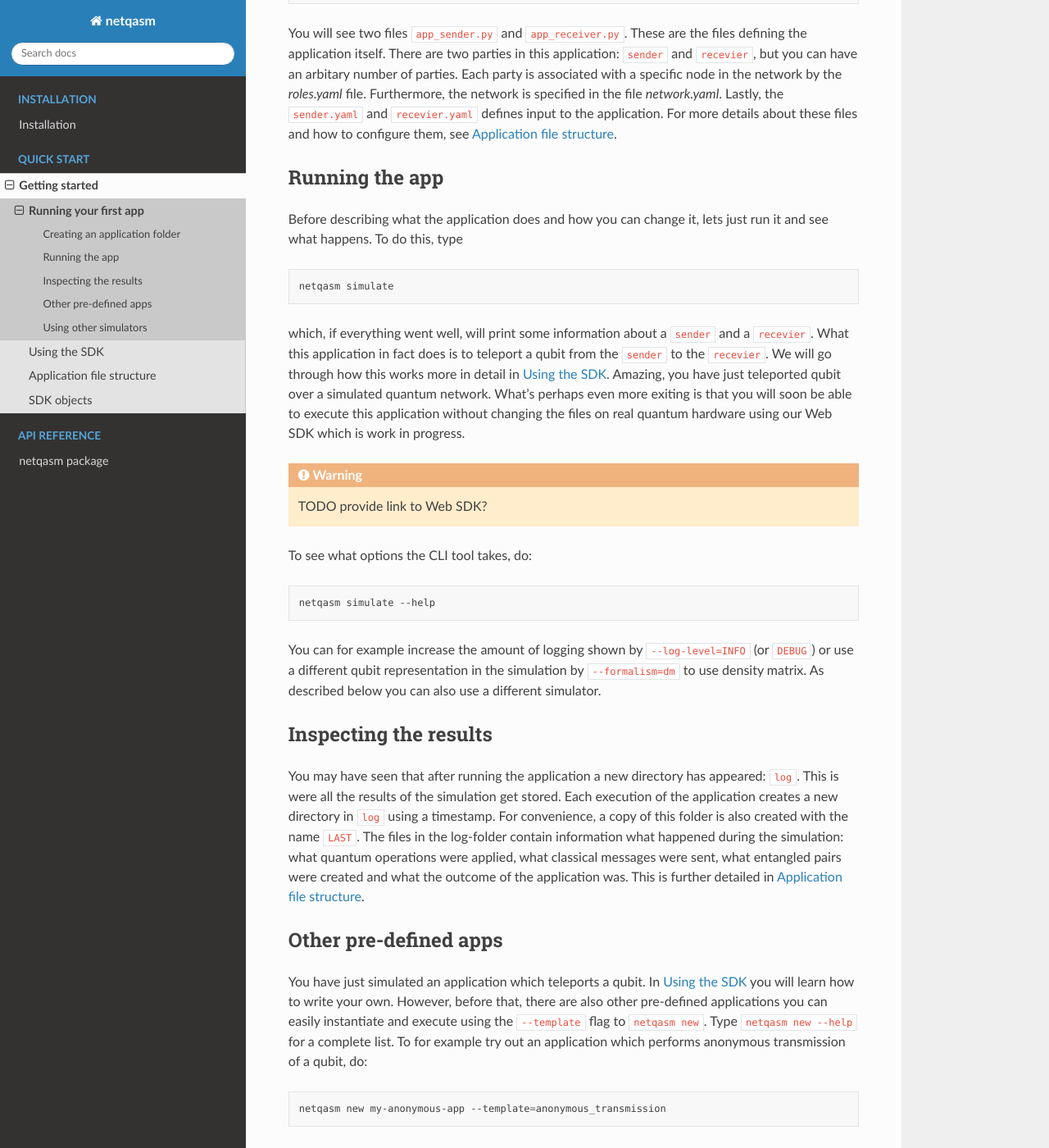
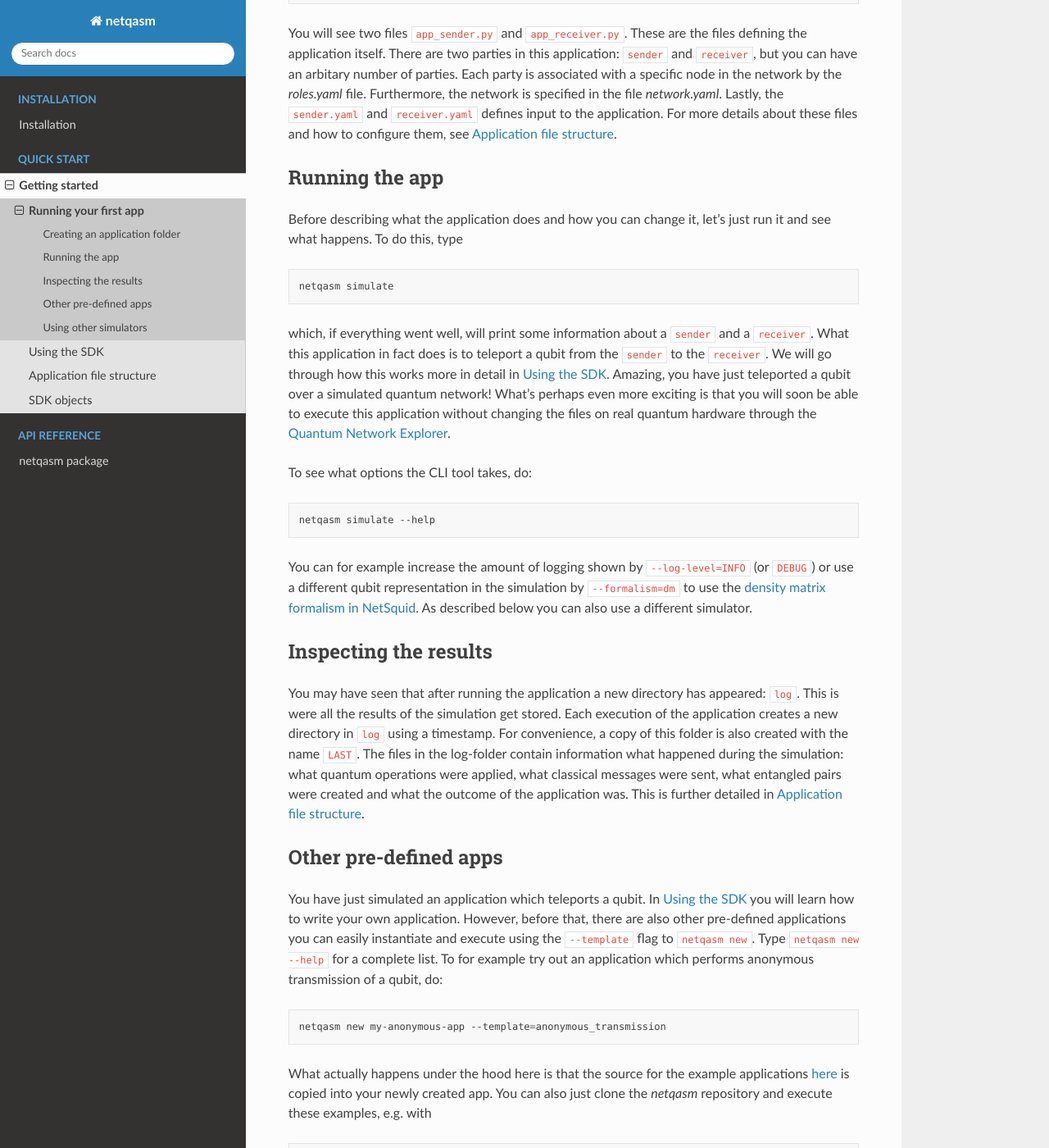
Before and after one commit to QuTech-Delft/netqasm, a Sphinx documentation site: the page built from docs/quickstart/first-app.rst, in a window 1280 px wide and 1400 px high, scrolled down 578 px. Shown: the whole window at 82% size. Built offline with Sphinx 7.4.7 and the Read the Docs theme 2.0.0, drawn with Linux system fonts in a browser that asks for light colours; pages that are not in the unit, such as notebooks, are missing from menus; some of the changed text lies outside the part shown.

Commit message:
Some doc fixes/improvements

```diff
--- a/docs/quickstart.rst
+++ b/docs/quickstart.rst
@@ -3,7 +3,7 @@
 
 In this guide you will learn how to quickly get started using the NetQASM SDK and to run your applications on a simulator of a quantum network.
 Before continuing, make sure you have followed the :ref:`installation`.
-We will be using the simulator :netsquid:`NetSquid <>`, for which we also need :squidasm:`SquidASM <>`, also see :ref:`installation`.
+We will be using the simulator :squidasm:`SquidASM <>`, (see :ref:`installation`).
 To make sure that you're ready to go run
 
 .. code-block:: bash
--- a/docs/quickstart/file_structure.rst
+++ b/docs/quickstart/file_structure.rst
@@ -16,7 +16,7 @@
   There should be one file for each 'role' involved in the networked application.
 * **Application input**. Each role can have a YAML file specifying the inputs to the application.
   Each role has its own local inputs.
-  Names correspond the roles in the application. For example, the role 'sender' has an input file ``sender.YAML``.
+  Names correspond to the roles in the application. For example, the role 'sender' has an input file ``sender.yaml``.
 * **Network configuration**. A single YAML file ``network.yaml`` specifying characteristics of the simulated network.
   See below for a detailed description of the expected format.
 * **Role-network mapping**. Roles are logical concepts related to the application, and not directly tied to a physical (simulated) node.
--- a/docs/quickstart/first-app.rst
+++ b/docs/quickstart/first-app.rst
@@ -26,30 +26,28 @@
 
 You will see two files ``app_sender.py`` and ``app_receiver.py``.
 These are the files defining the application itself.
-There are two parties in this application: ``sender`` and ``recevier``, but you can have an arbitary number of parties.
+There are two parties in this application: ``sender`` and ``receiver``, but you can have an arbitary number of parties.
 Each party is associated with a specific node in the network by the `roles.yaml` file.
 Furthermore, the network is specified in the file `network.yaml`.
-Lastly, the ``sender.yaml`` and ``recevier.yaml`` defines input to the application.
+Lastly, the ``sender.yaml`` and ``receiver.yaml`` defines input to the application.
 For more details about these files and how to configure them, see :ref:`file-structure`.
 
 Running the app
 ---------------
-Before describing what the application does and how you can change it, lets just run it and see what happens.
+Before describing what the application does and how you can change it, let's just run it and see what happens.
 To do this, type
 
 .. code-block:: bash
 
    netqasm simulate
 
-which, if everything went well, will print some information about a ``sender`` and a ``recevier``.
-What this application in fact does is to teleport a qubit from the ``sender`` to the ``recevier``.
+which, if everything went well, will print some information about a ``sender`` and a ``receiver``.
+What this application in fact does is to teleport a qubit from the ``sender`` to the ``receiver``.
 We will go through how this works more in detail in :ref:`using-sdk`.
-Amazing, you have just teleported qubit over a simulated quantum network.
-What's perhaps even more exiting is that you will soon be able to execute this application without changing the files on real quantum hardware using our Web SDK which is work in progress.
+Amazing, you have just teleported a qubit over a simulated quantum network!
+What's perhaps even more exciting is that you will soon be able to execute this application without
+changing the files on real quantum hardware through the `Quantum Network Explorer <https://www.quantum-network.com/>`_.
 
-.. warning::
-
-   TODO provide link to Web SDK?
 
 To see what options the CLI tool takes, do:
 
@@ -57,7 +55,10 @@
 
    netqasm simulate --help
 
-You can for example increase the amount of logging shown by ``--log-level=INFO`` (or ``DEBUG``) or use a different qubit representation in the simulation by ``--formalism=dm`` to use density matrix.
+You can for example increase the amount of logging shown by ``--log-level=INFO``
+(or ``DEBUG``) or use a different qubit representation in the simulation by
+``--formalism=dm`` to use the `density matrix formalism in
+NetSquid <https://docs.netsquid.org/latest-release/tutorial.qubits.html?highlight=formalism#quantum-state-formalism>`_.
 As described below you can also use a different simulator.
 
 Inspecting the results
@@ -73,7 +74,7 @@
 Other pre-defined apps
 ----------------------
 You have just simulated an application which teleports a qubit.
-In :ref:`using-sdk` you will learn how to write your own.
+In :ref:`using-sdk` you will learn how to write your own application.
 However, before that, there are also other pre-defined applications you can easily instantiate and execute using the ``--template`` flag to ``netqasm new``.
 Type ``netqasm new --help`` for a complete list.
 To for example try out an application which performs anonymous transmission of a qubit, do:
@@ -82,9 +83,17 @@
 
    netqasm new my-anonymous-app --template=anonymous_transmission
 
+What actually happens under the hood here is that the source for the example applications `here <https://github.com/QuTech-Delft/netqasm/tree/develop/netqasm/examples/apps>`_
+is copied into your newly created app. You can also just clone the `netqasm` repository and execute these examples, e.g.
+with
+
+.. code-block:: bash
+
+   netqasm simulate --app-dir netqasm/examples/apps/bb84
+
 Using other simulators
 ----------------------
-Above we have simulated an application which teleports a qubit over a quantum network using the simulator :netsquid:`NetSquid <>`.
+Above we have simulated an application which teleports a qubit over a quantum network using the simulator :squidasm:`SquidASM <>`.
 You can easily run the same application using another supported simulator.
 For example to use :simulaqron:`SimulaQron <>` instead, simply do:
 
```
Also changed, not shown: other parts of docs/quickstart/first-app.rst (+1 -1 lines), docs/installation.rst (+16 -3 lines), docs/quickstart/using-sdk.rst (+19 -10 lines), 3 other files.
